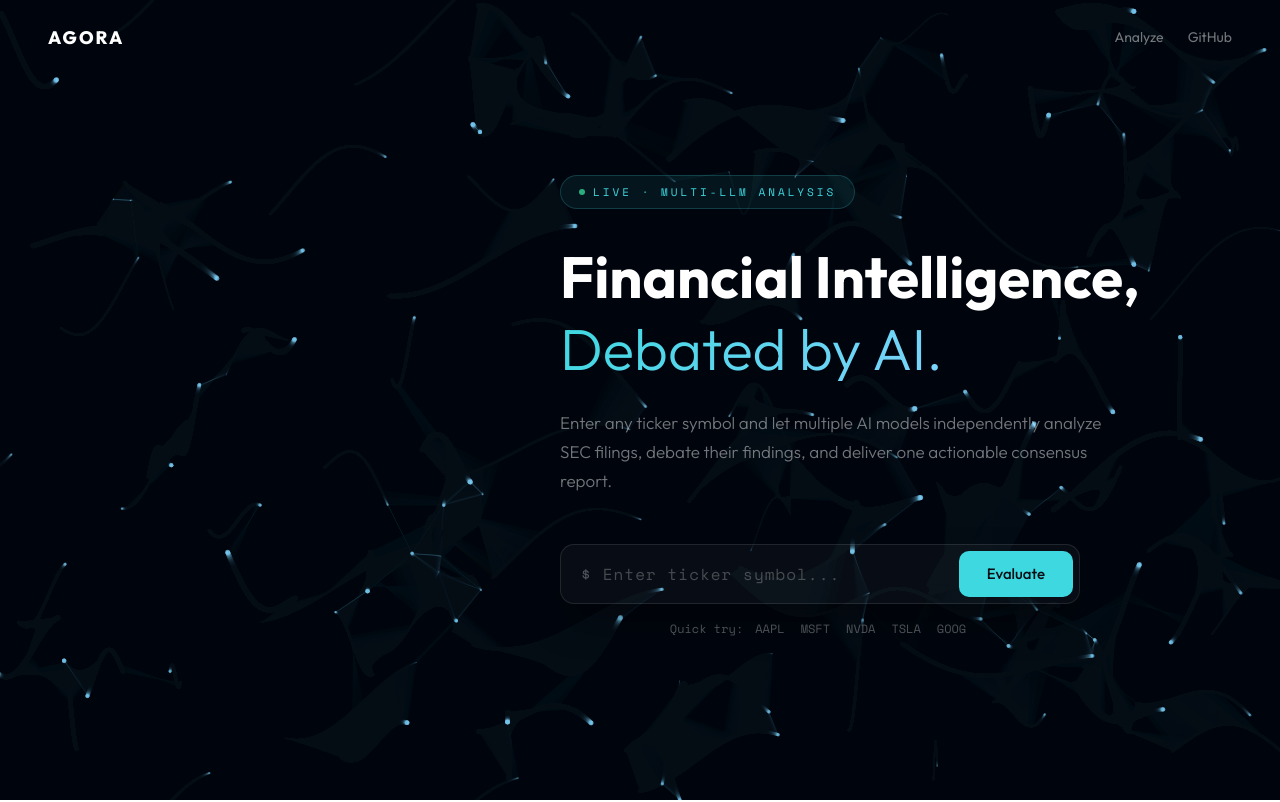
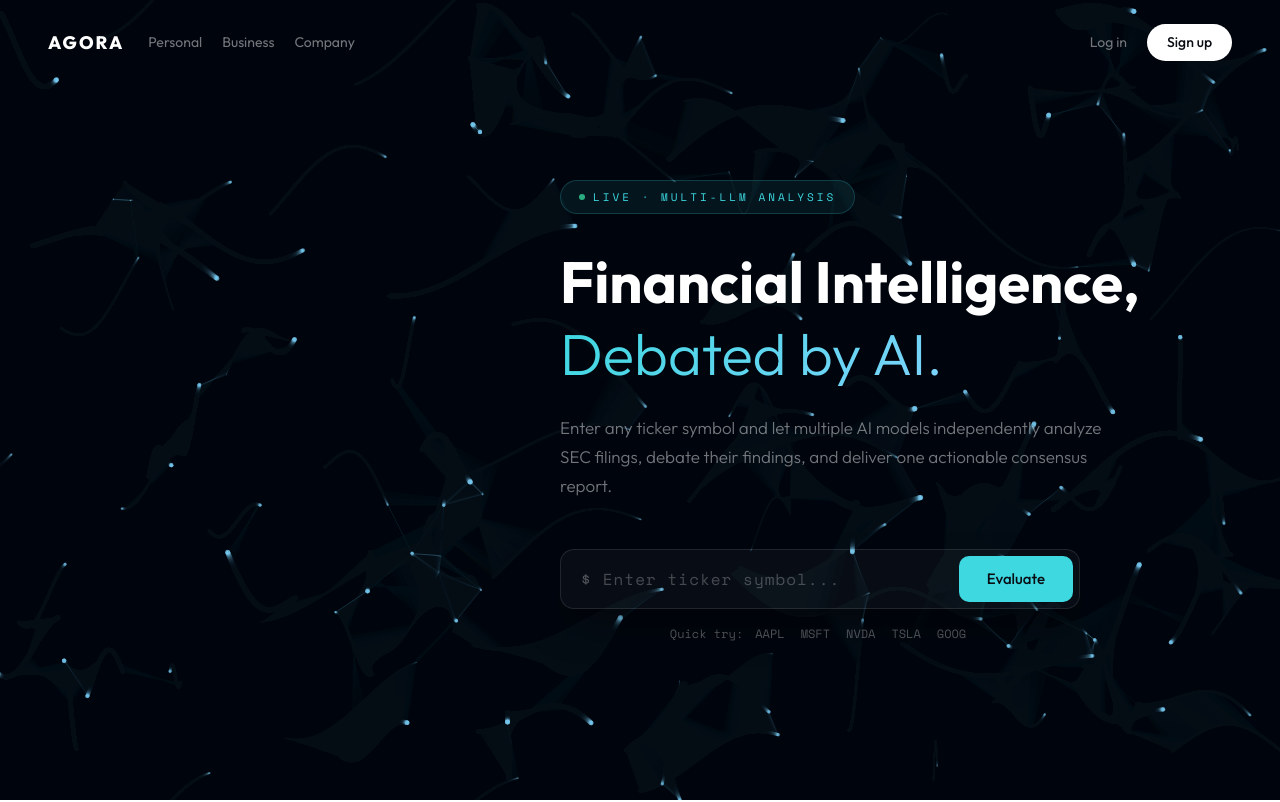
Before and after one commit to LouisZCode/AI_Powered_Stocks_Evaluation, a Next.js app in the folder frontend/: page / in a window 1280 px wide. Shown: the top 802 px of the page. Built offline with nearby package versions, Linux system fonts and the light colour scheme.

Commit message:
design: add of header and elements to the webpage

```diff
--- a/frontend/src/app/page.tsx
+++ b/frontend/src/app/page.tsx
@@ -52,29 +52,41 @@ export default function HomePage() {
         <nav
           className="flex w-full items-center justify-between px-5 md:px-8 lg:px-12 py-6"
         >
-          <span
-            className="font-[800] uppercase tracking-[2px] text-white"
-            style={{ fontSize: 18, fontFamily: "var(--font-sans)" }}
-          >
-            Agora
-          </span>
           <div className="flex items-center gap-6">
+            <span
+              className="font-[800] uppercase tracking-[2px] text-white"
+              style={{ fontSize: 18, fontFamily: "var(--font-sans)" }}
+            >
+              Agora
+            </span>
+            <div className="hidden md:flex items-center gap-5">
+              {["Personal", "Business", "Company"].map((item) => (
+                <a
+                  key={item}
+                  href="#"
+                  className="text-white/45 transition-colors duration-200 hover:text-white/80"
+                  style={{ fontSize: 14 }}
+                >
+                  {item}
+                </a>
+              ))}
+            </div>
+          </div>
+          <div className="flex items-center gap-5">
             <Link
               href="/analyze"
               className="text-white/45 transition-colors duration-200 hover:text-white/80"
               style={{ fontSize: 14 }}
             >
-              Analyze
+              Log in
             </Link>
-            <a
-              href="https://github.com"
-              target="_blank"
-              rel="noopener noreferrer"
-              className="text-white/45 transition-colors duration-200 hover:text-white/80"
-              style={{ fontSize: 14 }}
+            <Link
+              href="/analyze"
+              className="rounded-full bg-white text-[#0a0e14] font-[500] transition-opacity duration-200 hover:opacity-85"
+              style={{ fontSize: 14, padding: "8px 20px" }}
             >
-              GitHub
-            </a>
+              Sign up
+            </Link>
           </div>
         </nav>
 
```
